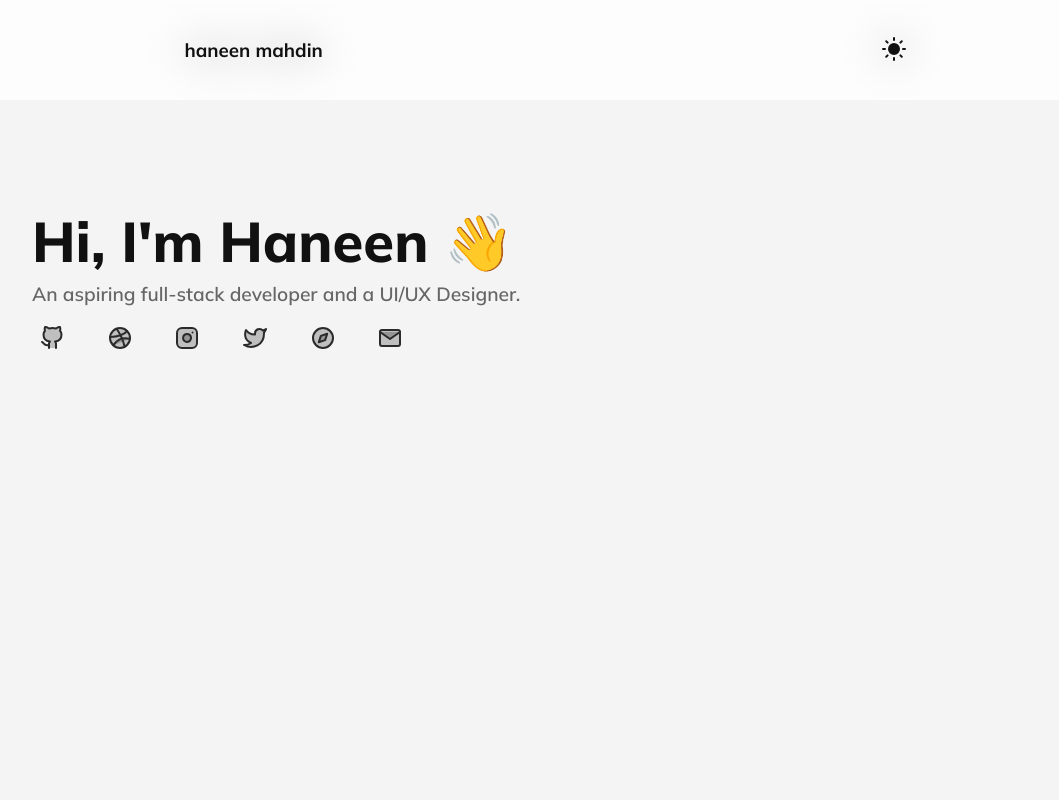
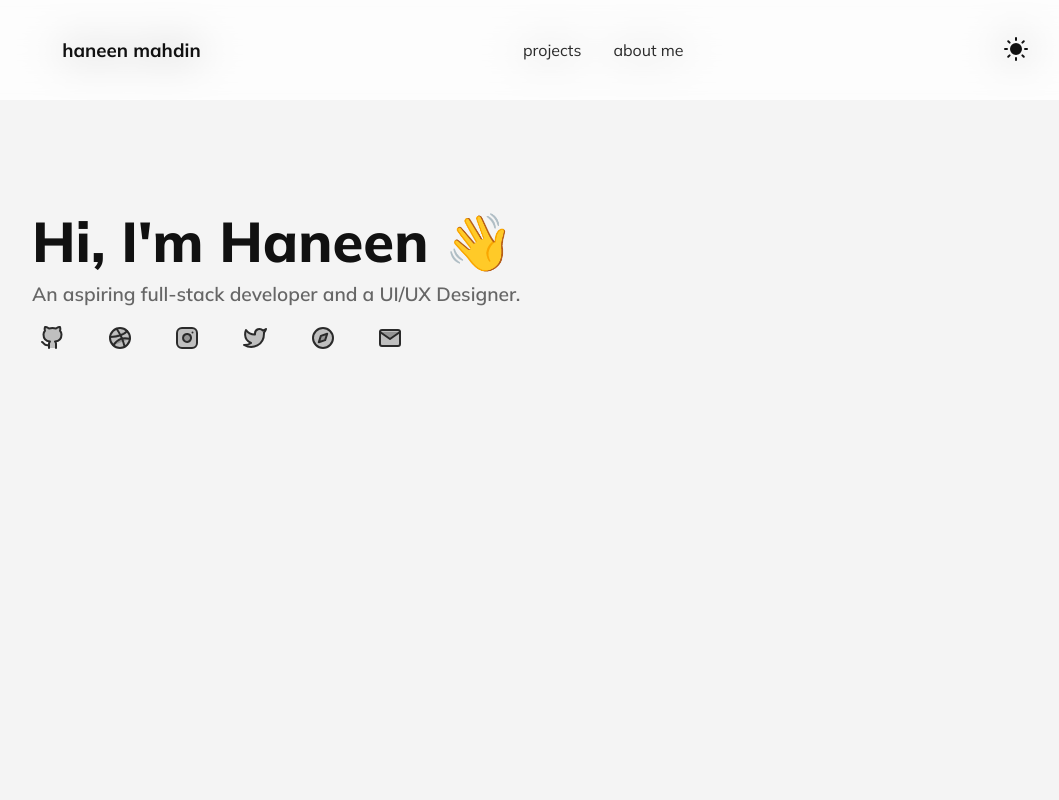
Before and after one commit to haneenmahd/haneenmahd.github.io, a React (Vite) app: page / in a window 1280 px wide. Shown: the top 800 px of the page, without its empty margins (96-1155 px from the left). Built offline with nearby package versions, Linux system fonts and the light colour scheme.

Commit message:
toggle display

```diff
--- a/src/components/NavBar.jsx
+++ b/src/components/NavBar.jsx
@@ -1,5 +1,6 @@
 import React, { Component, useState } from 'react'
 import styled from 'styled-components'
+import { css } from 'styled-components'
 import Logo from '../assets/jsx/Logo'
 import theme from '../theme/theme'
 import NavLink from './NavLink'
@@ -27,6 +28,15 @@ const Container = styled.nav`
 const NavLinks = styled.div`
   width: auto;
   max-width: 100%;
+  transition: all 0.3s;
+
+  ${(props) =>
+    props.toggled &&
+    css`
+      opacity: 0;
+      transform: scale(0.4);
+      width: 0;
+    `}
 `
 
 export default class NavBar extends Component {
@@ -56,12 +66,10 @@ export default class NavBar extends Component {
       <Container theme={props.theme}>
         <Logo theme={props.theme} />
 
-        {state.toggled && (
-          <NavLinks>
-            <NavLink theme={props.theme} to="/projects" text="projects" />
-            <NavLink theme={props.theme} to="/about" text="about me" />
-          </NavLinks>
-        )}
+        <NavLinks toggled={state.toggled}>
+          <NavLink theme={props.theme} to="/projects" text="projects" />
+          <NavLink theme={props.theme} to="/about" text="about me" />
+        </NavLinks>
 
         <NavMenu
           toggled={state.toggled}
```
